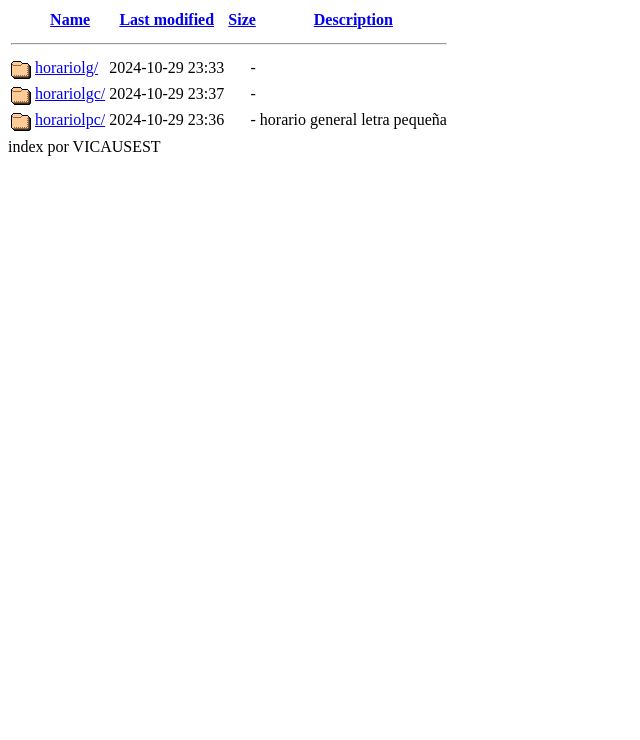
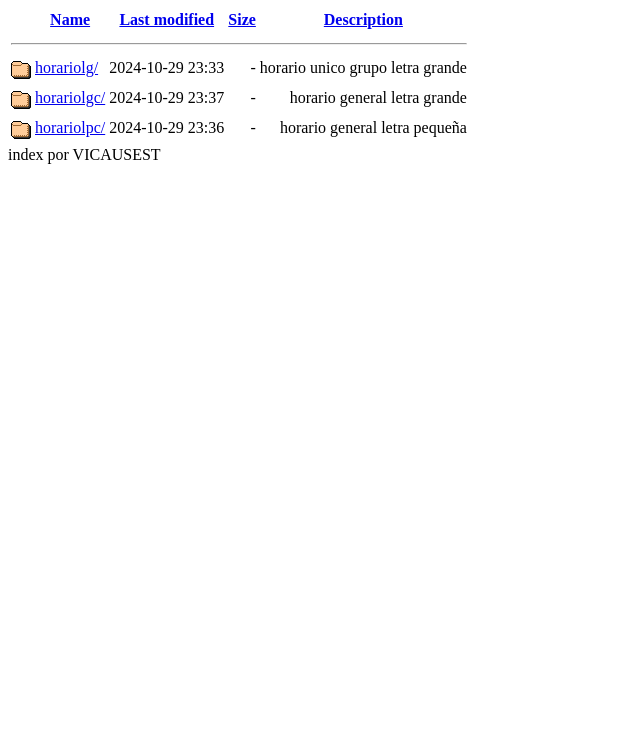
Before and after one commit to ElVicee22/HORARIOS, a plain HTML site: page index.html in a window 1280 px wide. Shown: the part 60-800 px from the top of the page, without its empty margins (0-640 px from the left). Drawn offline with Linux system fonts and the light colour scheme.

Commit message:
Update index.html

```diff
--- a/index.html
+++ b/index.html
@@ -8,8 +8,8 @@
   <table>
    <tr><th valign="top"><img src="/icons/blank.gif" alt="[ICO]"></th><th><a href="?C=N;O=D">Name</a></th><th><a href="?C=M;O=A">Last modified</a></th><th><a href="?C=S;O=A">Size</a></th><th><a href="?C=D;O=A">Description</a></th></tr>
    <tr><th colspan="5"><hr></th></tr>
-<tr><td valign="top"><img src="/icons/folder.gif" alt="[DIR]"></td><td><a href="horariolg/">horariolg/</a>             </td><td align="right">2024-10-29 23:33  </td><td align="right">  - </td><td>&nbsp;</td></tr>
-<tr><td valign="top"><img src="/icons/folder.gif" alt="[DIR]"></td><td><a href="horariolgc/">horariolgc/</a>            </td><td align="right">2024-10-29 23:37  </td><td align="right">  - </td><td>&nbsp;</td></tr>
+<tr><td valign="top"><img src="/icons/folder.gif" alt="[DIR]"></td><td><a href="horariolg/">horariolg/</a>             </td><td align="right">2024-10-29 23:33  </td><td align="right">  - </td><td align="right">horario unico grupo letra grande  </td></tr><td align="right">
+<tr><td valign="top"><img src="/icons/folder.gif" alt="[DIR]"></td><td><a href="horariolgc/">horariolgc/</a>            </td><td align="right">2024-10-29 23:37  </td><td align="right">  - </td><td align="right">horario general letra grande  </td></tr><td align="right">
 <tr><td valign="top"><img src="/icons/folder.gif" alt="[DIR]"></td><td><a href="horariolpc/">horariolpc/</a>            </td><td align="right">2024-10-29 23:36  </td><td align="right">  - </td><td align="right">horario general letra pequeña  </td></tr><td align="right">
 </table>
 index por VICAUSEST
```
